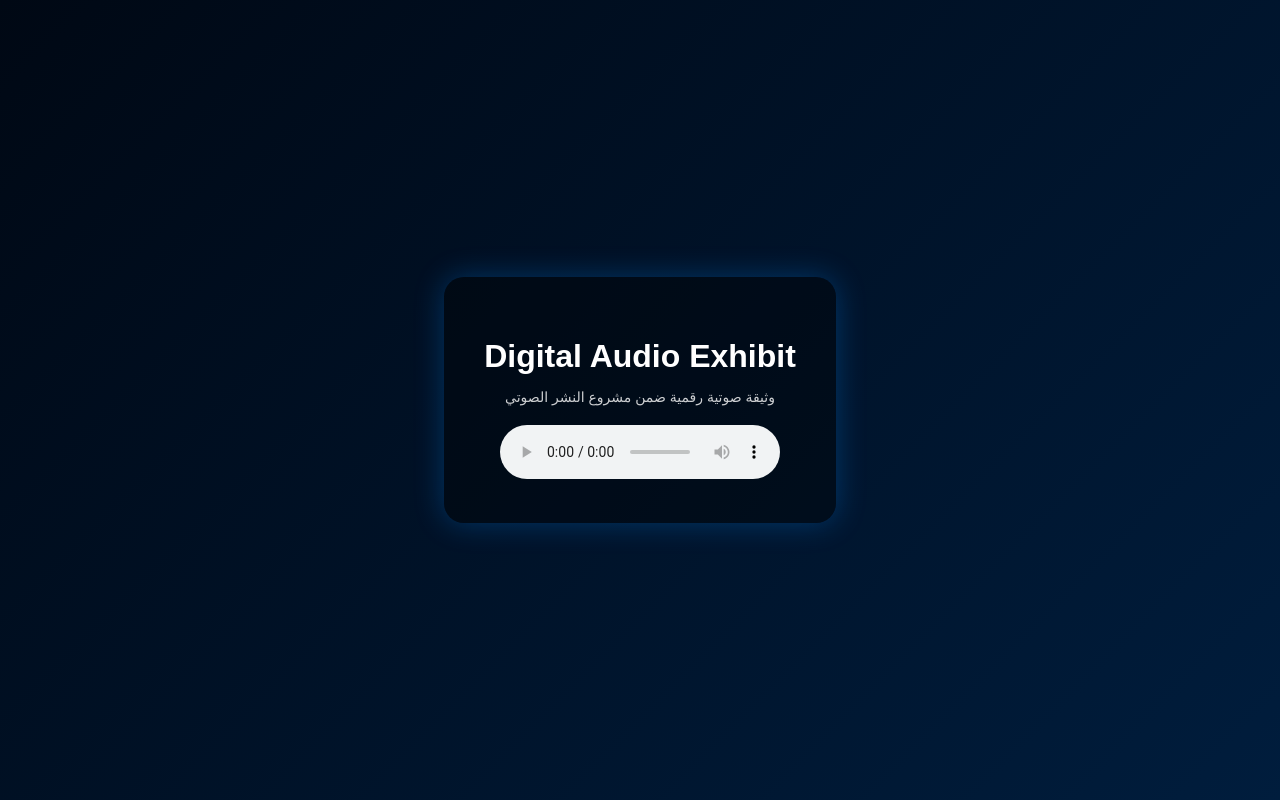
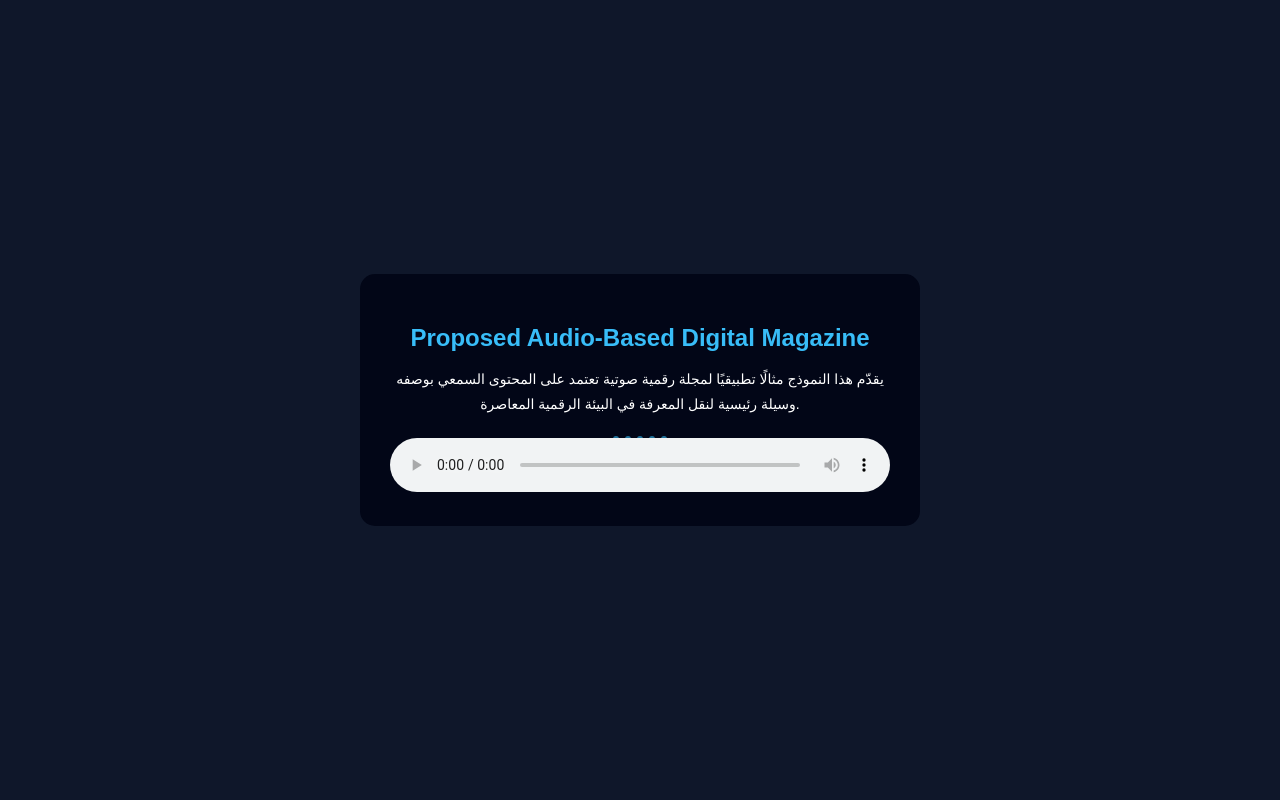
Before and after one commit to pluto6169/marwa, a plain HTML site: page index.html in a window 1280 px wide. Drawn offline with Linux system fonts and the light colour scheme.

Commit message:
Update index.html

```diff
--- a/index.html
+++ b/index.html
@@ -1,58 +1,130 @@
 <!DOCTYPE html>
 <html lang="ar">
-
 <head>
 <meta charset="UTF-8">
-    <title>Digital Audio Exhibit</title>
+<title>Proposed Audio-Based Digital Magazine</title>
 
 <style>
 body {
     margin: 0;
-            background: linear-gradient(135deg, #000814, #001d3d);
-            color: white;
+    background: #0f172a;
     font-family: Arial, sans-serif;
     display: flex;
     justify-content: center;
     align-items: center;
     height: 100vh;
+    color: white;
 }
 
-        .container {
+.audio-container {
+    position: relative;
+    width: 500px;
+    padding: 30px;
+    background: #020617;
+    border-radius: 15px;
     text-align: center;
-            background: rgba(0, 0, 0, 0.4);
-            padding: 40px;
-            border-radius: 20px;
-            box-shadow: 0 0 30px rgba(0, 140, 255, 0.3);
 }
 
-        h1 {
-            margin-bottom: 10px;
+/* العنوان */
+h2 {
+    margin-bottom: 15px;
+    color: #38bdf8;
 }
 
+/* النص */
 p {
     font-size: 14px;
-            opacity: 0.8;
+    line-height: 1.8;
     margin-bottom: 20px;
+    z-index: 2;
+    position: relative;
 }
 
+/* مشغل الصوت */
 audio {
-            width: 280px;
+    width: 100%;
+    z-index: 2;
+    position: relative;
+}
+
+/* الموجات */
+.waves {
+    position: absolute;
+    bottom: 80px;
+    left: 50%;
+    transform: translateX(-50%);
+    display: flex;
+    gap: 6px;
+    opacity: 0.6;
+}
+
+/* شكل الموجة */
+.waves span {
+    width: 6px;
+    height: 10px;
+    background-color: #38bdf8;
+    border-radius: 4px;
+    animation: wave 1.5s infinite ease-in-out;
+    animation-play-state: paused;
+}
+
+/* تأخير الحركة */
+.waves span:nth-child(2) { animation-delay: 0.15s; }
+.waves span:nth-child(3) { animation-delay: 0.3s; }
+.waves span:nth-child(4) { animation-delay: 0.45s; }
+.waves span:nth-child(5) { animation-delay: 0.6s; }
+
+/* حركة هادئة */
+@keyframes wave {
+    0% { height: 8px; }
+    50% { height: 35px; }
+    100% { height: 8px; }
 }
 </style>
 </head>
 
 <body>
 
-    <div class="container">
-        <h1>Digital Audio Exhibit</h1>
-        <p>وثيقة صوتية رقمية ضمن مشروع النشر الصوتي</p>
+<div class="audio-container">
 
-        <audio controls>
+    <h2>Proposed Audio-Based Digital Magazine</h2>
+
+    <p>
+        يقدّم هذا النموذج مثالًا تطبيقيًا لمجلة رقمية صوتية تعتمد على المحتوى السمعي
+        بوصفه وسيلة رئيسية لنقل المعرفة في البيئة الرقمية المعاصرة.
+    </p>
+
+    <audio id="audio" controls>
         <source src="audio.mp3" type="audio/mpeg">
         المتصفح لا يدعم تشغيل الصوت
     </audio>
+
+    <div class="waves" id="waves">
+        <span></span>
+        <span></span>
+        <span></span>
+        <span></span>
+        <span></span>
     </div>
 
+</div>
+
+<script>
+const audio = document.getElementById("audio");
+const waves = document.querySelectorAll(".waves span");
+
+audio.addEventListener("play", () => {
+    waves.forEach(w => w.style.animationPlayState = "running");
+});
+
+audio.addEventListener("pause", () => {
+    waves.forEach(w => w.style.animationPlayState = "paused");
+});
+
+audio.addEventListener("ended", () => {
+    waves.forEach(w => w.style.animationPlayState = "paused");
+});
+</script>
+
 </body>
-
 </html>
```
Lines whose indentation alone changed are shown as unchanged.
